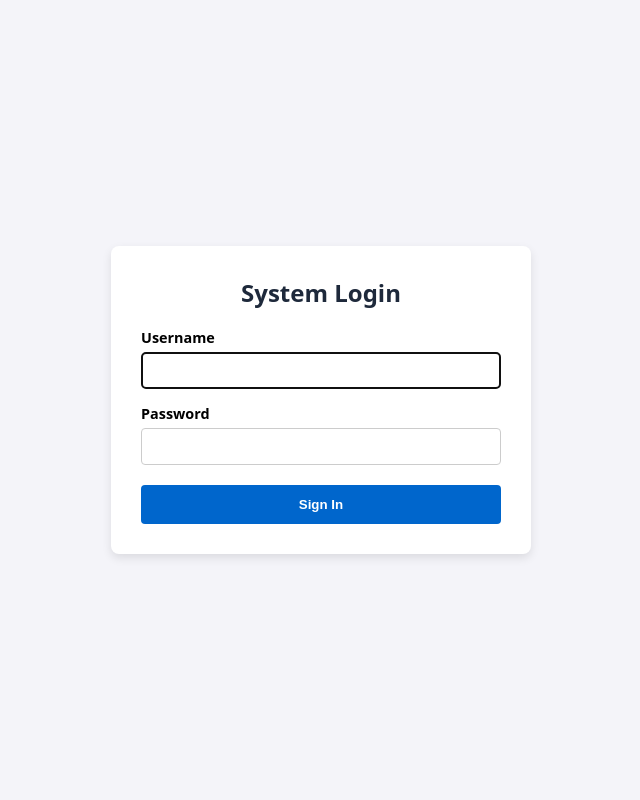
After one commit to wpyoga/linkbuilder, a Flask app: page /login in a window 1280 px wide. The commit adds this page. Shown: the whole page, without its empty margins (319-959 px from the left). Run offline with Flask 3, Linux system fonts and the light colour scheme.

Commit message:
feat: login system, sqlite datastore

```diff
--- a/app.py
+++ b/app.py
@@ -1,44 +1,165 @@
 import os
-import json
+import sqlite3
 from flask import Flask, render_template, request, redirect, url_for, flash
+from flask_login import (
+    LoginManager,
+    UserMixin,
+    login_user,
+    logout_user,
+    login_required,
+    current_user,
+)
+from werkzeug.security import generate_password_hash, check_password_hash
 
 app = Flask(__name__)
-app.secret_key = "change-this-to-a-secure-random-key"
+app.secret_key = os.environ.get(
+    "FLASK_SECRET_KEY", "change-this-in-production-to-a-random-secret"
+)
 
-DATA_FILE = "data.json"
-# Target output directory served by Caddy
+DB_PATH = "app.db"
 OUTPUT_DIR = "/srv/www/example.com/@info"
 
+# Initial superadmin deployment credentials
+DEPLOYMENT_SUPERADMIN_USER = "admin"
+# Change this password before initial run or override via env var
+DEPLOYMENT_SUPERADMIN_PASS = os.environ.get(
+    "SUPERADMIN_PASSWORD", "SuperSecretPass123!"
+)
 
-def load_data():
-    if os.path.exists(DATA_FILE):
-        with open(DATA_FILE, "r") as f:
-            return json.load(f)
+# --- Flask-Login Setup ---
+login_manager = LoginManager()
+login_manager.init_app(app)
+login_manager.login_view = "login"
+
+
+class User(UserMixin):
+    def __init__(self, id, username, password_hash):
+        self.id = id
+        self.username = username
+        self.password_hash = password_hash
+
+
+@login_manager.user_loader
+def load_user(user_id):
+    conn = get_db_connection()
+    user_row = conn.execute(
+        "SELECT id, username, password_hash FROM users WHERE id = ?", (user_id,)
+    ).fetchone()
+    conn.close()
+    if user_row:
+        return User(
+            id=user_row["id"],
+            username=user_row["username"],
+            password_hash=user_row["password_hash"],
+        )
+    return None
+
+
+# --- Database Initialization & Helpers ---
+def get_db_connection():
+    conn = sqlite3.connect(DB_PATH)
+    conn.row_factory = sqlite3.Row
+    return conn
+
+
+def init_db():
+    conn = get_db_connection()
+    cursor = conn.cursor()
+
+    # Users table
+    cursor.execute("""
+        CREATE TABLE IF NOT EXISTS users (
+            id INTEGER PRIMARY KEY AUTOINCREMENT,
+            username TEXT UNIQUE NOT NULL,
+            password_hash TEXT NOT NULL
+        )
+    """)
+
+    # Site configuration key-value table
+    cursor.execute("""
+        CREATE TABLE IF NOT EXISTS site_config (
+            key TEXT PRIMARY KEY,
+            value TEXT
+        )
+    """)
+
+    # Dynamic links table
+    cursor.execute("""
+        CREATE TABLE IF NOT EXISTS links (
+            id INTEGER PRIMARY KEY AUTOINCREMENT,
+            label TEXT NOT NULL,
+            url TEXT NOT NULL,
+            position INTEGER DEFAULT 0
+        )
+    """)
+
+    # Seed default superadmin if no users exist
+    cursor.execute("SELECT COUNT(*) FROM users")
+    if cursor.fetchone()[0] == 0:
+        hashed_pw = generate_password_hash(DEPLOYMENT_SUPERADMIN_PASS, method="scrypt")
+        cursor.execute(
+            "INSERT INTO users (username, password_hash) VALUES (?, ?)",
+            (DEPLOYMENT_SUPERADMIN_USER, hashed_pw),
+        )
+        print(f"[INIT] Superadmin created. Username: '{DEPLOYMENT_SUPERADMIN_USER}'")
+
+    # Seed default site config if empty
+    cursor.execute("SELECT COUNT(*) FROM site_config")
+    if cursor.fetchone()[0] == 0:
+        default_config = {
+            "title": "Example Company",
+            "bio": "Software Solutions",
+            "vcard_fn": "John Doe",
+            "vcard_org": "Example Inc.",
+            "vcard_title": "Systems Engineer",
+            "vcard_email": "john@example.com",
+            "vcard_phone": "+1234567890",
+            "vcard_url": "https://example.com",
+        }
+        for k, v in default_config.items():
+            cursor.execute("INSERT INTO site_config (key, value) VALUES (?, ?)", (k, v))
+
+        cursor.execute(
+            "INSERT INTO links (label, url, position) VALUES (?, ?, ?)",
+            ("Official Website", "https://example.com", 1),
+        )
+        cursor.execute(
+            "INSERT INTO links (label, url, position) VALUES (?, ?, ?)",
+            ("Documentation", "https://docs.example.com", 2),
+        )
+
+    conn.commit()
+    conn.close()
+
+
+def get_site_data():
+    conn = get_db_connection()
+    config_rows = conn.execute("SELECT key, value FROM site_config").fetchall()
+    config = {row["key"]: row["value"] for row in config_rows}
+
+    links_rows = conn.execute(
+        "SELECT label, url FROM links ORDER BY position ASC, id ASC"
+    ).fetchall()
+    links = [{"label": row["label"], "url": row["url"]} for row in links_rows]
+    conn.close()
+
     return {
-        "title": "Example Company",
-        "bio": "Software Solutions",
+        "title": config.get("title", ""),
+        "bio": config.get("bio", ""),
         "vcard": {
-            "fn": "John Doe",
-            "org": "Example Inc.",
-            "title": "Systems Engineer",
-            "email": "john@example.com",
-            "phone": "+1234567890",
-            "url": "https://example.com",
+            "fn": config.get("vcard_fn", ""),
+            "org": config.get("vcard_org", ""),
+            "title": config.get("vcard_title", ""),
+            "email": config.get("vcard_email", ""),
+            "phone": config.get("vcard_phone", ""),
+            "url": config.get("vcard_url", ""),
         },
-        "links": [
-            {"label": "Official Website", "url": "https://example.com"},
-            {"label": "Documentation", "url": "https://docs.example.com"},
-        ],
+        "links": links,
     }
 
 
-def save_data(data):
-    with open(DATA_FILE, "w") as f:
-        json.dump(data, f, indent=2)
-
-
+# --- Static Compiler (Write-Only output) ---
 def generate_vcard_content(vcard):
-    """Generates standard vCard 3.0 text format."""
     return (
         "BEGIN:VCARD\n"
         "VERSION:3.0\n"
@@ -52,9 +173,8 @@ def generate_vcard_content(vcard):
     )
 
 
-def bake_static_site(data):
-    """Bakes HTML and physical .vcf file to the public static directory."""
-    # Ensure target output directories exist
+def bake_static_site():
+    data = get_site_data()
     vcard_dir = os.path.join(OUTPUT_DIR, "vcard")
     os.makedirs(vcard_dir, exist_ok=True)
 
@@ -71,48 +191,119 @@ def bake_static_site(data):
         f.write(rendered_html)
 
 
+# --- Routes ---
+@app.route("/login", methods=["GET", "POST"])
+def login():
+    if current_user.is_authenticated:
+        return redirect(url_for("admin"))
+
+    if request.method == "POST":
+        username = request.form.get("username", "").strip()
+        password = request.form.get("password", "")
+
+        conn = get_db_connection()
+        user_row = conn.execute(
+            "SELECT id, username, password_hash FROM users WHERE username = ?",
+            (username,),
+        ).fetchone()
+        conn.close()
+
+        if user_row and check_password_hash(user_row["password_hash"], password):
+            user = User(
+                id=user_row["id"],
+                username=user_row["username"],
+                password_hash=user_row["password_hash"],
+            )
+            login_user(user)
+            return redirect(url_for("admin"))
+
+        flash("Invalid username or password.", "danger")
+
+    return render_template("login.html")
+
+
+@app.route("/logout")
+@login_required
+def logout():
+    logout_user()
+    flash("You have been logged out.", "success")
+    return redirect(url_for("login"))
+
+
 @app.route("/", methods=["GET"])
+@login_required
 def admin():
-    data = load_data()
-    return render_template("admin.html", data=data)
+    data = get_site_data()
+    return render_template("admin.html", data=data, user=current_user)
 
 
 @app.route("/save", methods=["POST"])
+@login_required
 def save():
-    title = request.form.get("title")
-    bio = request.form.get("bio")
+    title = request.form.get("title", "")
+    bio = request.form.get("bio", "")
 
-    # Extract vCard inputs
-    vcard = {
-        "fn": request.form.get("vcard_fn"),
-        "org": request.form.get("vcard_org"),
-        "title": request.form.get("vcard_title"),
-        "email": request.form.get("vcard_email"),
-        "phone": request.form.get("vcard_phone"),
-        "url": request.form.get("vcard_url"),
+    vcard_fn = request.form.get("vcard_fn", "")
+    vcard_org = request.form.get("vcard_org", "")
+    vcard_title = request.form.get("vcard_title", "")
+    vcard_email = request.form.get("vcard_email", "")
+    vcard_phone = request.form.get("vcard_phone", "")
+    vcard_url = request.form.get("vcard_url", "")
+
+    labels = request.form.getlist("link_label")
+    urls = request.form.getlist("link_url")
+
+    conn = get_db_connection()
+    cursor = conn.cursor()
+
+    # Update site_config table
+    config_updates = {
+        "title": title,
+        "bio": bio,
+        "vcard_fn": vcard_fn,
+        "vcard_org": vcard_org,
+        "vcard_title": vcard_title,
+        "vcard_email": vcard_email,
+        "vcard_phone": vcard_phone,
+        "vcard_url": vcard_url,
     }
 
-    # Extract dynamic links
-    labels = request.form.getlist("link_label")
-    urls = request.form.getlist("link_url")
-    links = []
+    for key, val in config_updates.items():
+        cursor.execute(
+            "INSERT OR REPLACE INTO site_config (key, value) VALUES (?, ?)", (key, val)
+        )
+
+    # Replace links in database
+    cursor.execute("DELETE FROM links")
+    position = 1
     for label, url in zip(labels, urls):
         if label.strip() and url.strip():
-            links.append({"label": label.strip(), "url": url.strip()})
+            cursor.execute(
+                "INSERT INTO links (label, url, position) VALUES (?, ?, ?)",
+                (label.strip(), url.strip(), position),
+            )
+            position += 1
 
-    data = {"title": title, "bio": bio, "vcard": vcard, "links": links}
+    conn.commit()
+    conn.close()
 
-    save_data(data)
-
+    # Bake out flat HTML and .vcf to static directory
     try:
-        bake_static_site(data)
-        flash("Site successfully baked to static HTML!", "success")
+        bake_static_site()
+        flash("Settings saved and static site baked successfully!", "success")
     except Exception as e:
-        flash(f"Error generating static site: {str(e)}", "danger")
+        flash(f"Database saved, but error baking static site: {str(e)}", "danger")
 
     return redirect(url_for("admin"))
 
 
 if __name__ == "__main__":
-    # Bind strictly to localhost/Tailscale interface, never expose port 5000 publicly
-    app.run(host="127.0.0.1", port=5000, debug=True)
+    init_db()
+    # Initial compilation on startup to ensure public directory matches DB state
+    try:
+        bake_static_site()
+    except Exception as e:
+        print(f"[WARN] Initial bake failed: {e}")
+
+    # Bind strictly to 127.0.0.1 / internal interface
+    app.run(host="127.0.0.1", port=5000, debug=False)
--- /dev/null
+++ b/templates/login.html
@@ -0,0 +1,107 @@
+<!doctype html>
+<html lang="en">
+  <head>
+    <meta charset="UTF-8" />
+    <title>Admin Login</title>
+    <style>
+      body {
+        font-family: system-ui, sans-serif;
+        background: #f4f4f9;
+        display: flex;
+        justify-content: center;
+        align-items: center;
+        height: 100vh;
+        margin: 0;
+      }
+      .card {
+        background: #fff;
+        padding: 30px;
+        border-radius: 8px;
+        box-shadow: 0 4px 10px rgba(0, 0, 0, 0.1);
+        width: 100%;
+        max-width: 360px;
+      }
+      h2 {
+        margin-top: 0;
+        color: #1e293b;
+        text-align: center;
+      }
+      label {
+        font-weight: bold;
+        display: block;
+        margin-top: 15px;
+        font-size: 0.9rem;
+      }
+      input[type="text"],
+      input[type="password"] {
+        width: 100%;
+        padding: 10px;
+        margin-top: 5px;
+        box-sizing: border-box;
+        border: 1px solid #ccc;
+        border-radius: 4px;
+      }
+      button {
+        width: 100%;
+        background: #0066cc;
+        color: #fff;
+        border: none;
+        padding: 12px;
+        border-radius: 4px;
+        font-weight: bold;
+        cursor: pointer;
+        margin-top: 20px;
+      }
+      button:hover {
+        background: #0052a3;
+      }
+      .alert {
+        padding: 10px;
+        border-radius: 4px;
+        margin-bottom: 15px;
+        font-size: 0.85rem;
+      }
+      .alert-danger {
+        background: #f8d7da;
+        color: #721c24;
+      }
+      .alert-success {
+        background: #d4edda;
+        color: #155724;
+      }
+    </style>
+  </head>
+  <body>
+    <div class="card">
+      <h2>System Login</h2>
+
+      {% with messages = get_flashed_messages(with_categories=true) %} {% if
+      messages %} {% for category, message in messages %}
+      <div class="alert alert-{{ category }}">{{ message }}</div>
+      {% endfor %} {% endif %} {% endwith %}
+
+      <form action="/login" method="POST">
+        <label for="username">Username</label>
+        <input
+          type="text"
+          id="username"
+          name="username"
+          required
+          autofocus
+          autocomplete="username"
+        />
+
+        <label for="password">Password</label>
+        <input
+          type="password"
+          id="password"
+          name="password"
+          required
+          autocomplete="current-password"
+        />
+
+        <button type="submit">Sign In</button>
+      </form>
+    </div>
+  </body>
+</html>
```
Also changed, not shown: templates/admin.html (+16 -1 lines), README.md, 1 other file.
